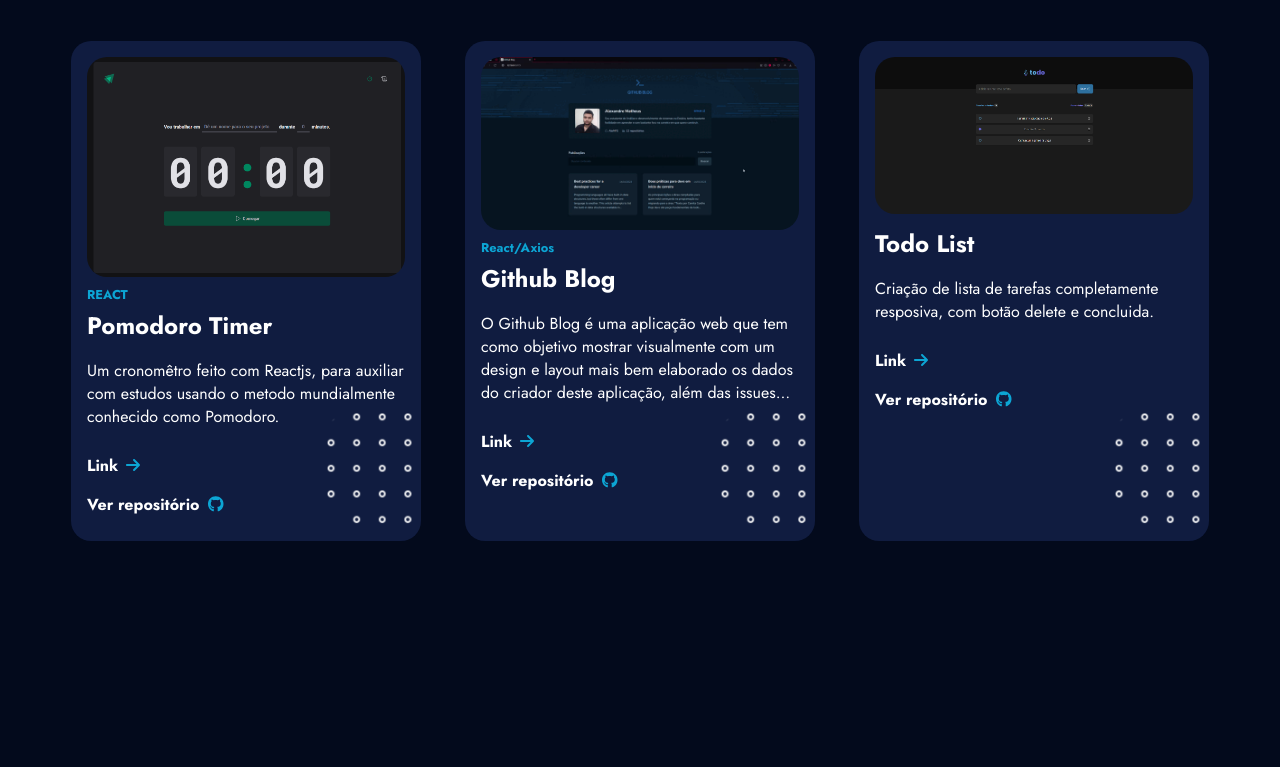
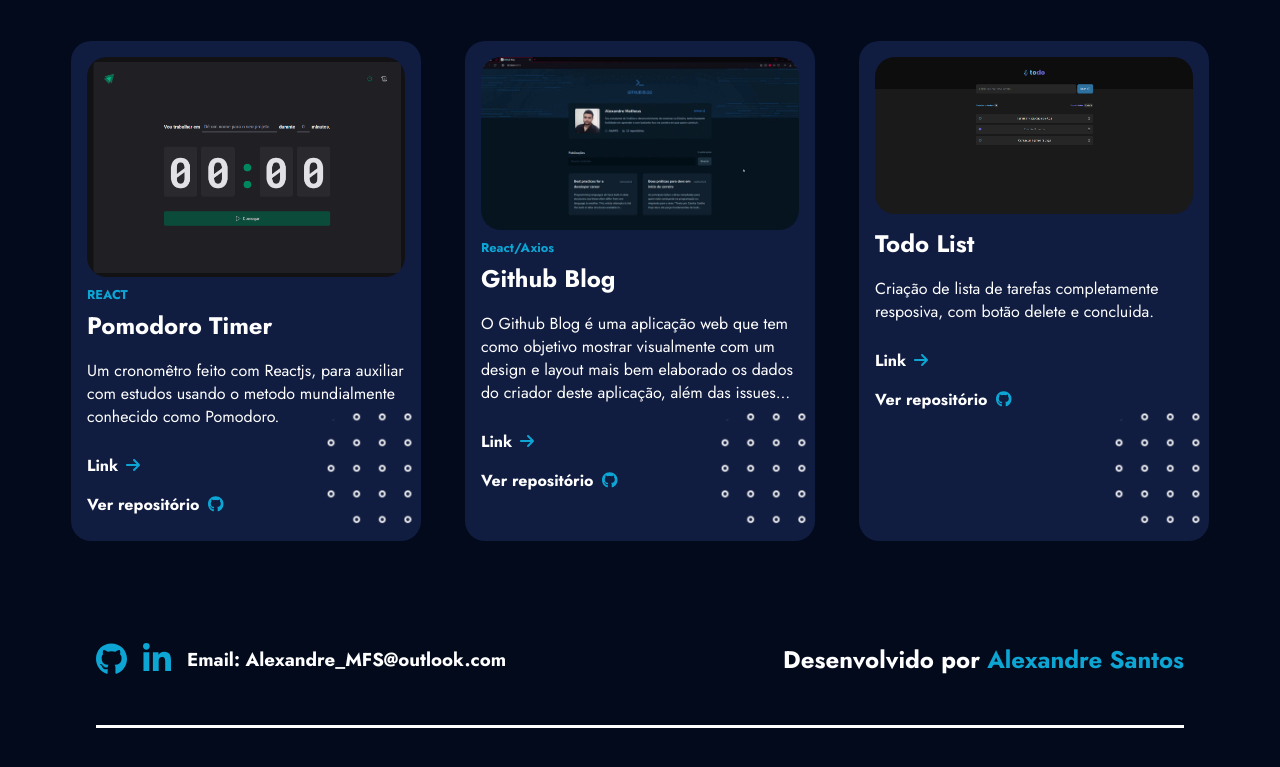
Before and after one commit to AleMFS/Portifolio, a React (Vite) app: page / in a window 1280 px wide. Shown: the part 1865-2632 px from the top of the page. Before the commit the page ends 2459 px from the top, so only its background shows below. Built offline with nearby package versions, Linux system fonts and the light colour scheme.

Commit message:
add footer

```diff
--- a/index.html
+++ b/index.html
@@ -6,12 +6,12 @@
   <link rel="preconnect" href="https://fonts.googleapis.com" />
   <link rel="preconnect" href="https://fonts.gstatic.com" crossorigin />
 
-  <link rel="icon" type="image/svg+xml" href="/vite.svg" />
+  <link rel="icon" type="image/x-icon" href="%PUBLIC_URL%/../src/assets/ASL.ico" />
   <link href="https://fonts.googleapis.com/css2?family=Jost:wght@400;700&family=Poppins:wght@400;700&display=swap"
     rel="stylesheet" />
   <meta name="viewport" content="width=device-width, initial-scale=1.0" />
 
-  <title>Vite + React + TS</title>
+  <title>Alexandre Santos</title>
 </head>
 
 <body>
--- a/src/App.tsx
+++ b/src/App.tsx
@@ -6,6 +6,7 @@ import { GlobalStyle } from "./styles/global"
 import { About } from "./components/About"
 import { Skills } from "./components/Skills"
 import { Project } from "./components/Projects"
+import { Footer } from "./components/Footer"
 
 function App() {
 
@@ -22,6 +23,7 @@ function App() {
       <Skills theme={theme}/>
 
       <Project />
+      <Footer />
 
 
 
--- a/src/components/About/index.tsx
+++ b/src/components/About/index.tsx
@@ -1,4 +1,4 @@
-import { AboutContainer, HeaderContainer, Navigation } from "./AboutStyles";
+import { AboutContainer, HeaderContainer, Navigation } from "./styles";
 import { Sun, Moon } from '@phosphor-icons/react'
 import LogoL from '../../assets/ASL.png'
 import LogoD from '../../assets/AS.png'
@@ -35,6 +35,16 @@ export function About({ themeToggler }: ChangeTheme) {
           setActiveTab(sectionId);
         }
       };
+
+      function scrollToTop() {
+        // Verifica se o método 'scrollTo' é suportado pelo navegador
+        if ('scrollTo' in window) {
+          window.scrollTo({ top: 0, behavior: 'smooth' });
+        } else {
+          // Caso o método 'scrollTo' não seja suportado, faz um scroll instantâneo
+          document.documentElement.scrollTop = 0;
+        }
+      }
 
     useEffect(() => {
         window.addEventListener("scroll", changeNav);
@@ -74,7 +84,7 @@ export function About({ themeToggler }: ChangeTheme) {
     return (
         <AboutContainer id="Sobre">
             <HeaderContainer  className={`${scrollNav ? "scroll-header" : ""}`}>
-                <img src={theme === 'dark' ?  LogoD : scrollNav ? LogoD : LogoL} alt="" />
+                <img src={theme === 'dark' ?  LogoD : scrollNav ? LogoD : LogoL} alt="" onClick={() => scrollToTop()}/>
                 <Navigation>
                     <nav>
                         <li onClick={() => smoothScrollToSection("Sobre")} className={activeTab === "Sobre" ? 'active': ''} >Sobre</li>
--- a/src/components/About/AboutStyles.ts
+++ b/src/components/About/styles.ts
@@ -55,6 +55,7 @@ export const HeaderContainer = styled.header`
 
     img{
         width: 5.5rem;
+        cursor   : pointer;
     }
 
 
--- /dev/null
+++ b/src/components/Footer/index.tsx
@@ -0,0 +1,25 @@
+import { FooterContainer } from "./styles";
+import { FontAwesomeIcon } from '@fortawesome/react-fontawesome'
+import { faGithub, faLinkedinIn } from '@fortawesome/free-brands-svg-icons';
+
+
+export function Footer() {
+    return (
+        <FooterContainer>
+            <div className="contact">
+                <div className="links">
+                    <a href="https://github.com/AleMFS" target="_blank">
+                        <FontAwesomeIcon icon={faGithub}></FontAwesomeIcon>
+                    </a>
+                    <a href="https://www.linkedin.com/in/alexandremfs/" target="_blank">
+                        <FontAwesomeIcon icon={faLinkedinIn}></FontAwesomeIcon>
+                    </a>
+                    <h3>Email: Alexandre_MFS@outlook.com</h3>
+                </div>
+                <p>Desenvolvido por <span> Alexandre Santos </span></p>
+            </div>
+
+
+        </FooterContainer>
+    )
+}
--- /dev/null
+++ b/src/components/Footer/styles.ts
@@ -0,0 +1,49 @@
+import { styled } from "styled-components";
+
+export const FooterContainer = styled.footer`
+        width: 85%;
+        margin: 6rem auto 4rem;
+        border-bottom: 3px solid ${(props) => props.theme.primary};
+
+        .contact{
+            display: flex;
+            justify-content: space-between;
+            margin-bottom: 3rem;
+        }
+        .links{
+            display: flex;
+            justify-content: center;
+            align-items: center;
+            gap: 1rem;
+            font-weight: bold;
+
+        }
+        svg{
+            color: ${(props)=> props.theme.secondary};
+            font-size: 2rem;
+        }
+        p{
+            font-size: 1.5rem;
+            font-weight: bold;
+        }
+        span{
+            color: ${(props )=> props.theme.secondary};
+        }
+
+
+    /*.footerZone{
+            width: 100%;
+            margin: 0 auto;
+            border-bottom: 3px solid black ;
+            margin-bottom: 2rem;
+            position: relative;
+            overflow: hidden;
+
+        img{
+            width: 200px;
+            position: absolute;
+            margin-top: -50px;
+
+        }
+    }*/
+`
```
Also changed, not shown: 1 other file (tests, documents, lock files or other folders).
